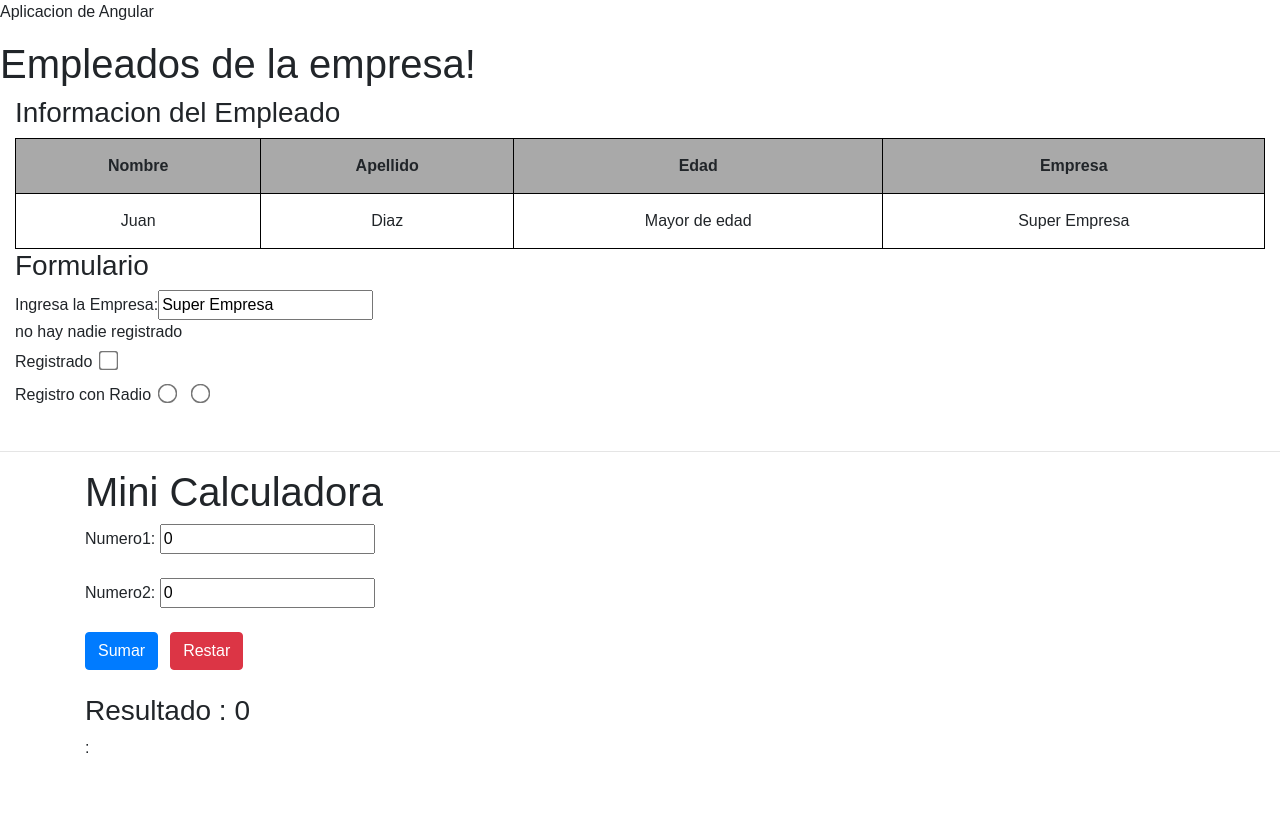
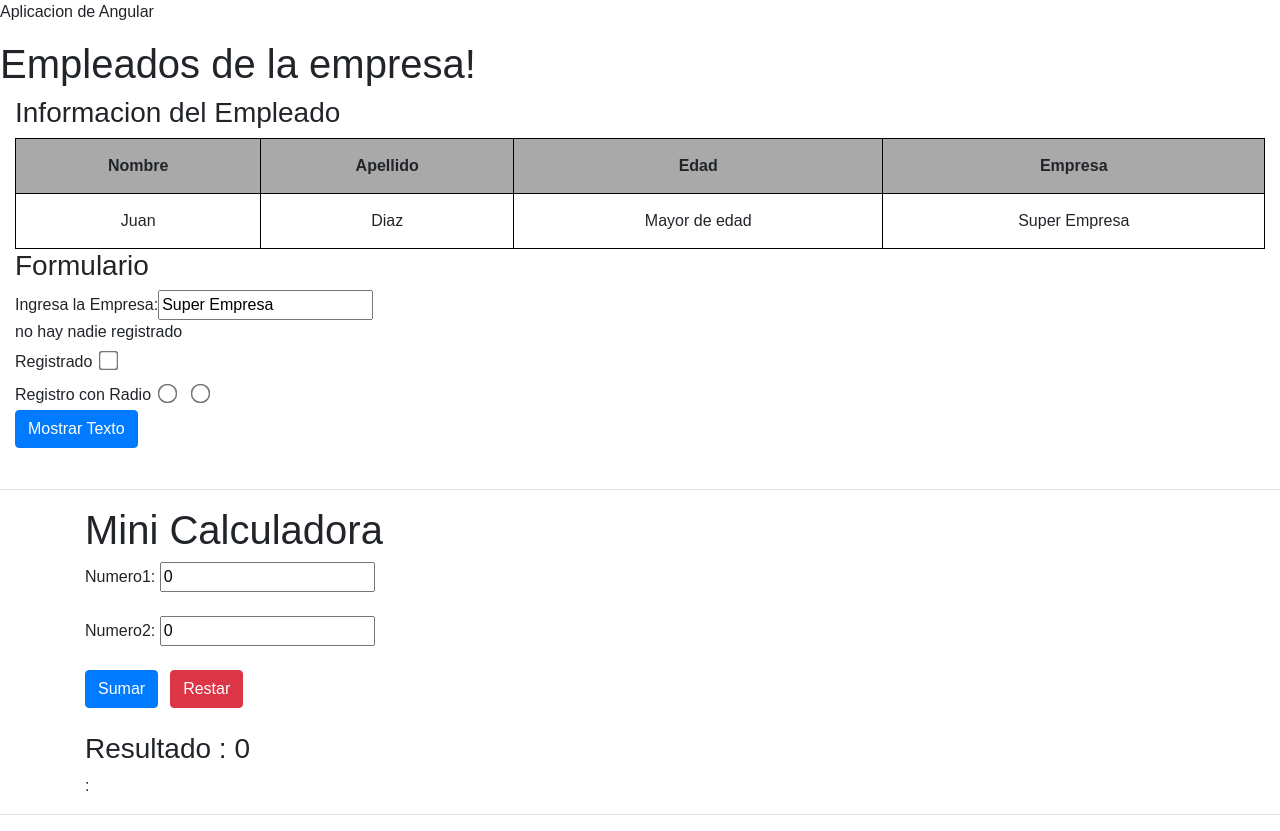
Before and after one commit to kenluzuriaga0/appInicioAngular, an Angular app: page / in a window 1280 px wide. Before the commit the page ends 800 px from the top, so only its background shows below. Built offline with nearby package versions, Linux system fonts and the light colour scheme.

Commit message:
Rename componente-Calculadora

```diff
--- a/src/app/app.component.html
+++ b/src/app/app.component.html
@@ -1,3 +1,3 @@
 <p>Aplicacion de Angular</p>
 
-<app-empleados></app-empleados>
+<app-calculadora></app-calculadora>
--- a/src/app/app.module.ts
+++ b/src/app/app.module.ts
@@ -4,13 +4,13 @@ import { BrowserModule } from '@angular/platform-browser';
 
 import { AppComponent } from './app.component';
 import { EmpleadoComponent } from './empleado/empleado.component';
-import { EmpleadosComponent } from './empleados/empleados.component';
+import { CalculadoraComponent } from './calculadora/calculadora.component';
 
 @NgModule({
   declarations: [
     AppComponent,
     EmpleadoComponent,
-    EmpleadosComponent
+    CalculadoraComponent
   ],
   imports: [
     BrowserModule,
--- a/src/app/empleados/empleados.component.html
+++ b/src/app/calculadora/calculadora.component.html
@@ -19,3 +19,5 @@
         <h3>Resultado : {{resultado}}</h3>:
     </form>
     </div>
+
+<hr>
--- a/src/app/empleado/empleado.component.html
+++ b/src/app/empleado/empleado.component.html
@@ -55,4 +55,9 @@
     <input type="radio" value="No" name="radio-registro" (click)="setUsuarioRegistro($event)">
     <br>
     {{radioRegistro}}
+
+    <button class="btn btn-primary" (click)="cambiarDirectiva()" > Mostrar Texto</button>
+
+    <p *ngIf="mostrar"> {{textodeRegistro}} </p>
+
 </div>
--- a/src/app/empleado/empleado.component.ts
+++ b/src/app/empleado/empleado.component.ts
@@ -10,7 +10,7 @@ export class EmpleadoComponent implements OnInit {
   private nombre = "Juan";
   private apellido = "Diaz";
   private edad = 23;
-   empresa = "Super Empresa";
+  empresa = "Super Empresa";
   //empresa = "Medilinky"
 
   getNombre() {
@@ -48,7 +48,7 @@ export class EmpleadoComponent implements OnInit {
     this.textodeRegistro = "Usuario Registrado";
   }
 
-  radioRegistro="";
+  radioRegistro = "";
   setUsuarioRegistro(event: Event) {
     //alert(event.target);
     if ((<HTMLInputElement>event.target).value == "Si") {  //casting del input
@@ -58,6 +58,18 @@ export class EmpleadoComponent implements OnInit {
     }
   }
 
+  // ****** Directivas **********
+
+  mostrar: boolean = false;
+  cambiarDirectiva() {
+    if (this.mostrar) {
+      this.mostrar = false;
+    } else {
+      this.mostrar = true;
+    }
+  }
+
+
   constructor() { }
   ngOnInit(): void {
   }
```
Also changed, not shown: src/app/calculadora/calculadora.component.ts (renamed from src/app/empleados/empleados.component.ts, +4 -4 lines), src/app/calculadora/calculadora.component.css (renamed from src/app/empleados/empleados.component.css), 1 other file (tests, documents, lock files or other folders).
